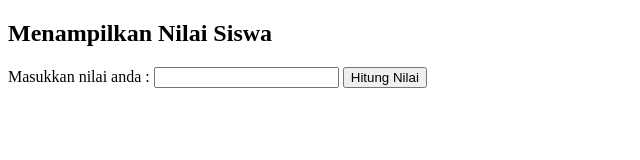
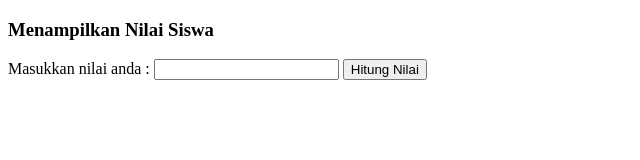
Before and after one commit to ftyarst/DSF-23, a plain HTML site: page index.html in a window 1280 px wide. Shown: the whole page, without its empty margins (0-640 px from the left). Drawn offline with Linux system fonts and the light colour scheme.

Commit message:
Index.html

```diff
--- a/index.html
+++ b/index.html
@@ -4,11 +4,11 @@
     <meta charset="UTF-8">
     <meta http-equiv="X-UA-Compatible" content="IE=edge">
     <meta name="viewport" content="width=device-width, initial-scale=1.0">
-    <title>Input Nilai Siswa</title>
+    <title>Nilai Siswa</title>
 </head>
 <body>
 
-    <h2>Menampilkan Nilai Siswa</h2>
+    <h3>Menampilkan Nilai Siswa</h3>
 
     <form id="nilaiForm">
         <label for="nilai">Masukkan nilai anda :</label>
```
